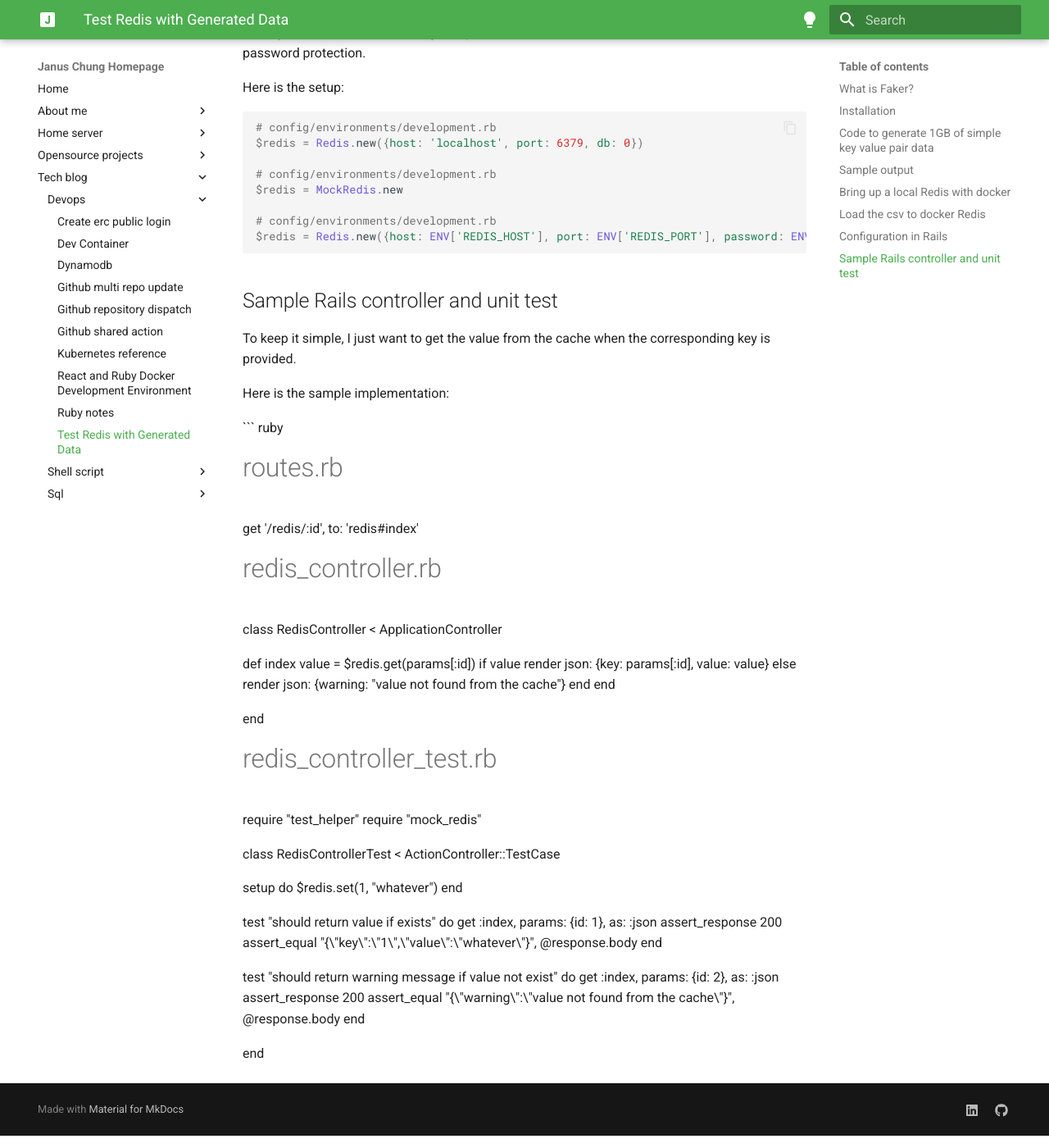
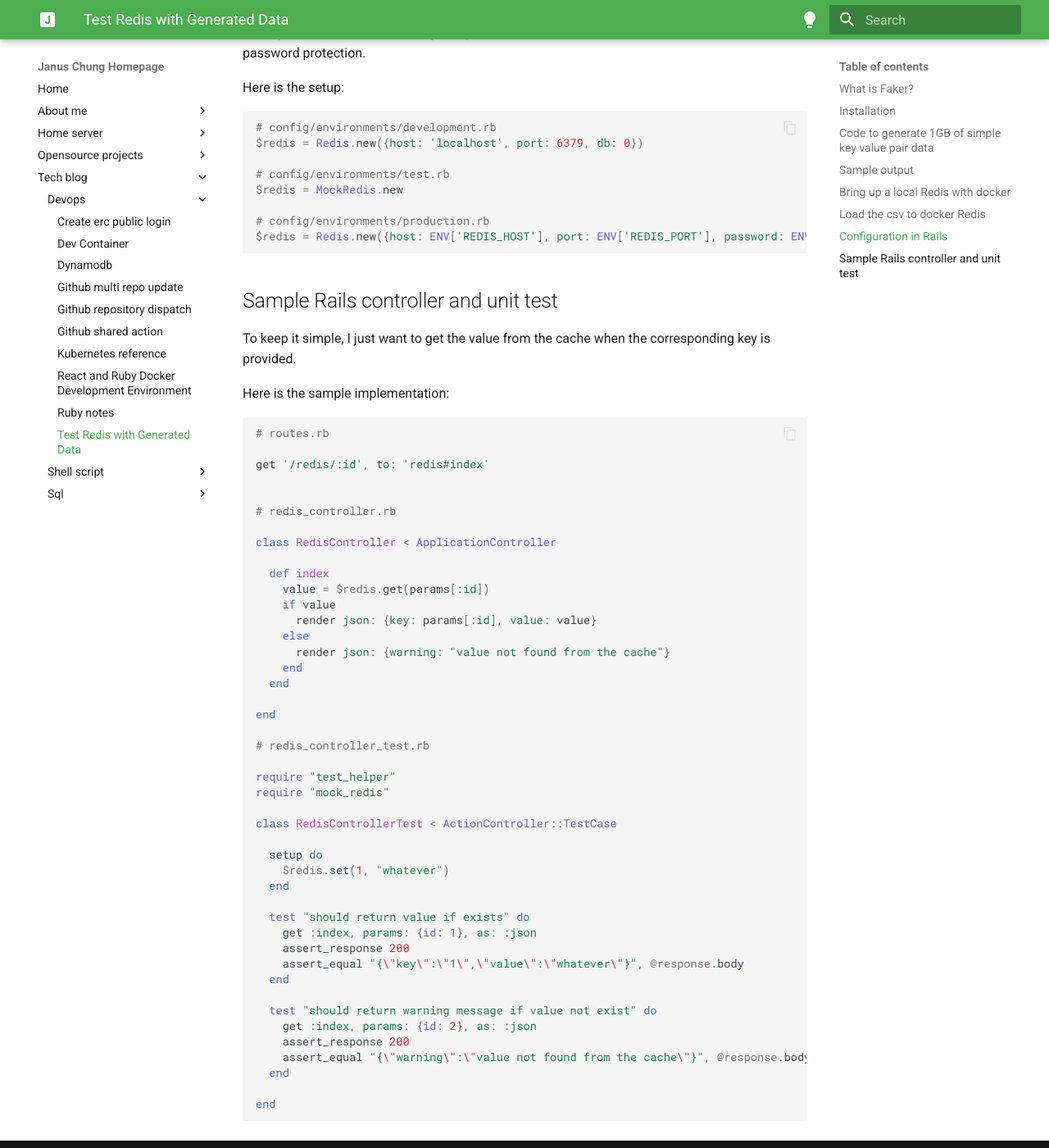
Before and after one commit to januschung/januschung.github.io, an MkDocs documentation site: the page built from docs/tech-blog/devops/test-redis-with-generated-data.md, in a window 1280 px wide and 1400 px high, scrolled down 1652 px. Shown: the whole window at 82% size. Built offline with MkDocs 1.6.1 and Material for MkDocs 9.7.7, drawn with Linux system fonts in a browser that asks for light colours.

Commit message:
blog post for redis testing

````diff
--- a/docs/tech-blog/devops/test-redis-with-generated-data.md
+++ b/docs/tech-blog/devops/test-redis-with-generated-data.md
@@ -70,10 +70,10 @@
 # config/environments/development.rb
 $redis = Redis.new({host: 'localhost', port: 6379, db: 0})
 
-# config/environments/development.rb
+# config/environments/test.rb
 $redis = MockRedis.new
 
-# config/environments/development.rb
+# config/environments/production.rb
 $redis = Redis.new({host: ENV['REDIS_HOST'], port: ENV['REDIS_PORT'], password: ENV['REDIS_PASSWORD'], ssl:true})
 ```
 
@@ -128,3 +128,4 @@
   end
 
 end
+```
````
